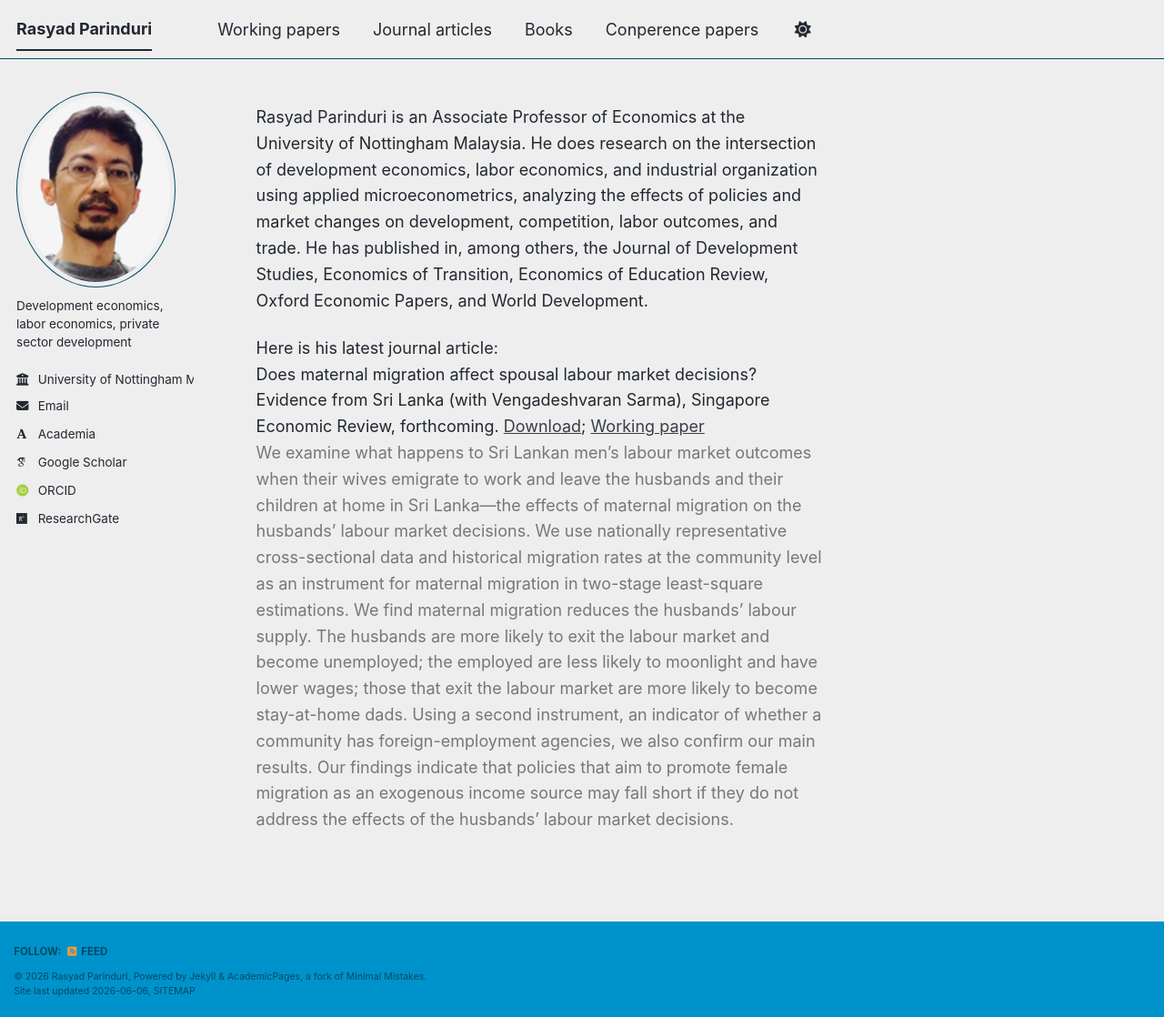
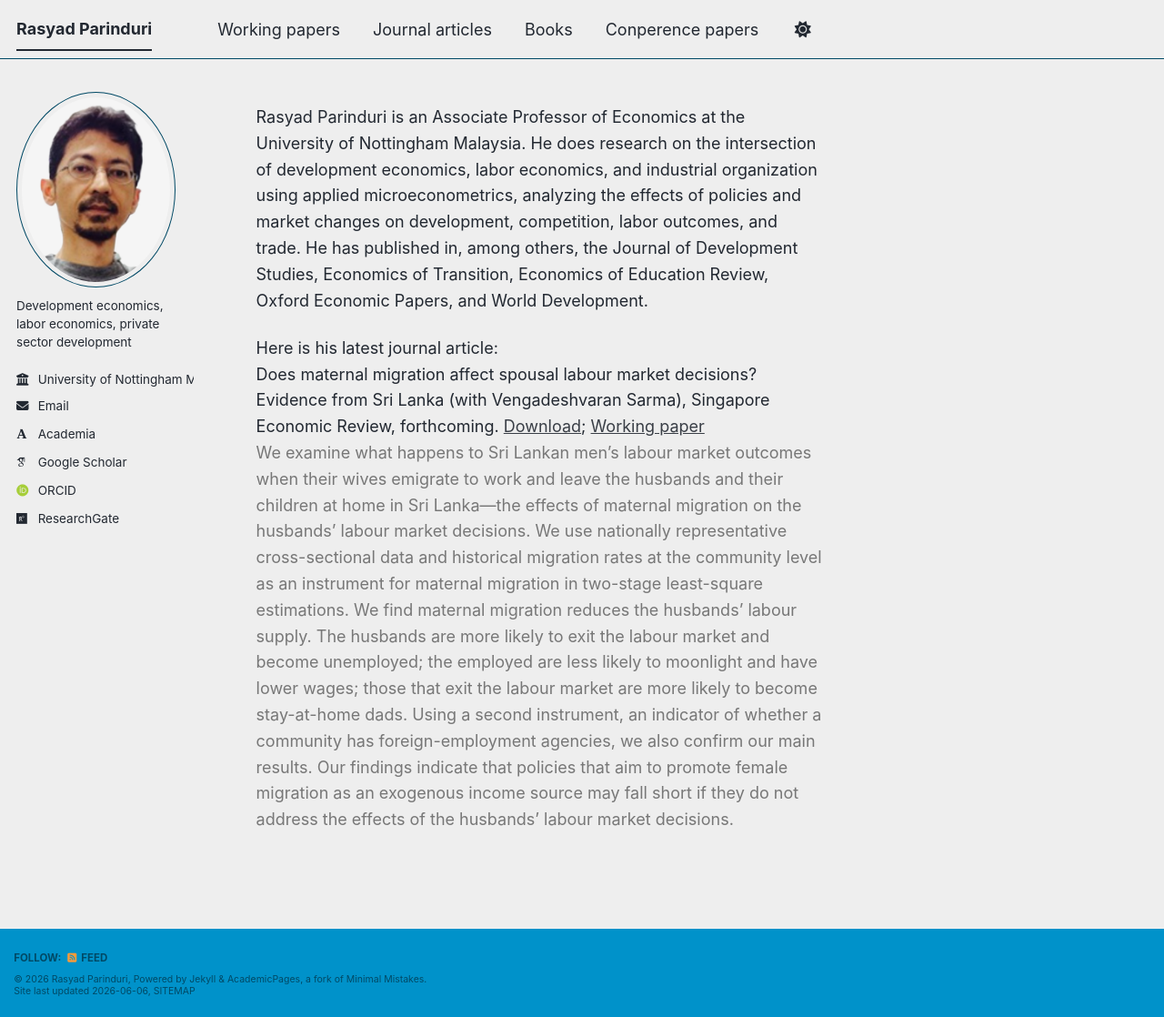
Before and after one commit to rasyadparinduri/rasyadparinduri.github.io, a Jekyll site: the page built from _pages/about.md, in a window 1280 px wide and 1118 px high. Shown: the whole window at 91% size. Built offline with Jekyll 4.4.1, drawn with Linux system fonts in a browser that asks for light colours; some web fonts are replaced; a script bundle is joined from its source files by our own code; library files that are not in the unit come from our copies.

Commit message:
Update main.scss

```diff
--- a/assets/css/main.scss
+++ b/assets/css/main.scss
@@ -47,7 +47,8 @@
 
 
 .page__footer {
-  padding: 5px 0;
+  padding: 6px 0 !important;
+  line-height: 1.2;
   font-size: 0.85em;
 }
 
```
